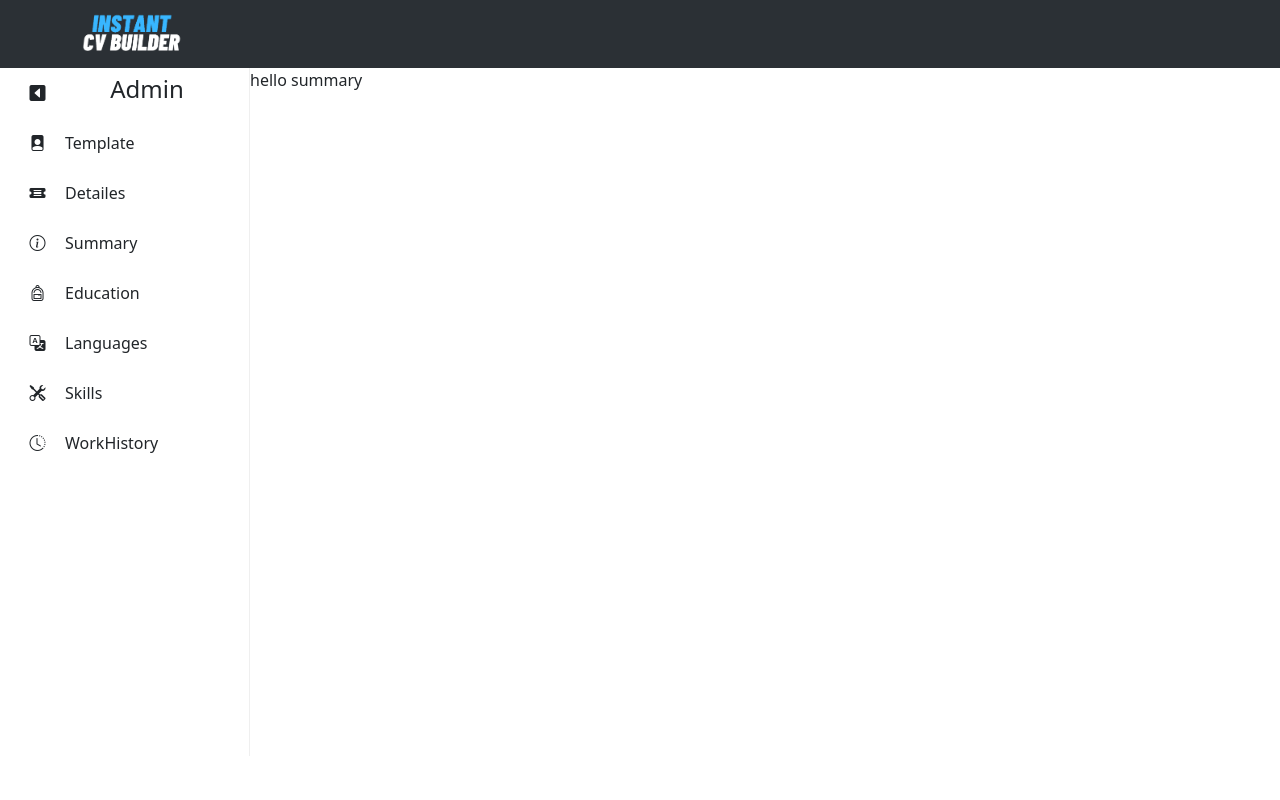
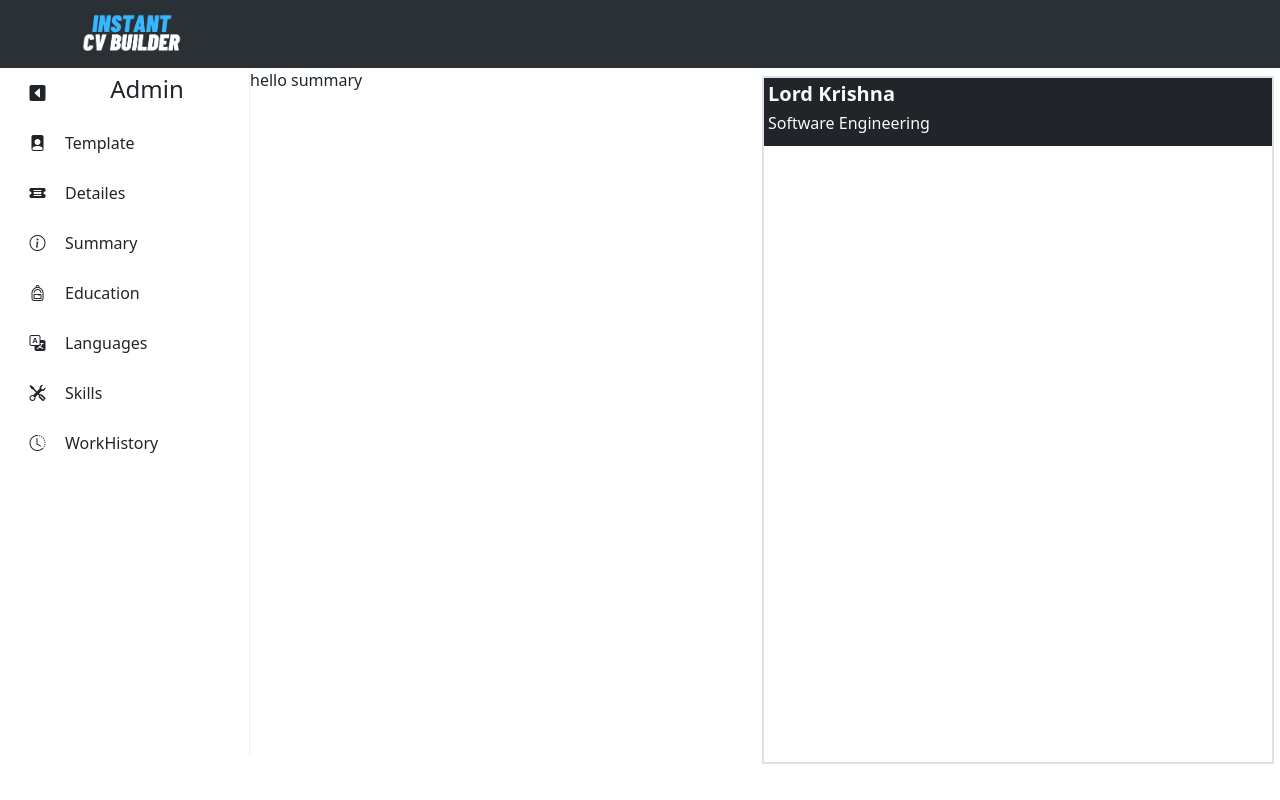
Before and after one commit to surya-sun/cvBuilder, a React (Vite) app: page /Summary in a window 1280 px wide. Built offline with nearby package versions, Linux system fonts and the light colour scheme.

Commit message:
store added

```diff
--- a/src/Components/resume.jsx
+++ b/src/Components/resume.jsx
@@ -1,33 +1,35 @@
-
-
+import React from "react";
 import Container from "react-bootstrap/Container";
 import Row from "react-bootstrap/Row";
 import Col from "react-bootstrap/Col";
+import { useSelector  , connect } from "react-redux";
+
+let Resume = (props)=>{
+
+    let selector = useSelector((selector)=>selector.detailes);
 
 
-let Resume = ()=>{
+    React.useEffect(()=>{
+
+    },[])
+
     return(
-        <div className="w-100 h-100 mt-2 ml-4 border border-2 rounded">
-
-
+        <div className="w-100 h-100 mt-2 ml-4 border border-2">
             {/* header => details */}
-
-            <div className="w-100 p-0 pt-1 bg-dark">
-                {/* name */}
-
-                <p className="text-light text-center display-6 semibold lh-1">Surya Teja </p>
-
-                <p className="text-light mx-4 semibold font-monospace">
-                            <i class="bi bi-telephone-fill"></i> : 8309062031 <br />
-                            <i class="bi bi-envelope-fill"></i> : tejaksurya@gmail.com , suryahk@hotmail.com <br />
-                            <i class="bi bi-houses-fill"></i> : 7-16-6/1 , old Gajuwaka , Gajuwaka , Vizag ,Andhra Pradesh , India-530026 <br />
-                            <i class="bi bi-linkedin"></i> : suryahk@hotmail.com
-                   </p>
-
-
+            <div className="w-100 p-1 bg-dark">
+                    <Row>
+                        <Col md={5}>
+                             <p className="h5 text-light fw-bold"> { selector.firstName + " " + selector.lastName} </p>
+                             <p className="h6 text-light"> Software Engineering </p>
+                        </Col>
+                        <Col>
+                        </Col>
+                    </Row>
             </div>
 
             {/* Summary */}
+
+
 
         </div>
     )
--- a/src/Components/sideBar.jsx
+++ b/src/Components/sideBar.jsx
@@ -49,12 +49,9 @@ export default function SideBar_(){
               <div className="routes" >
                     <Routes>{routes.map((e,index)=> { return <Route key={index} path={e.path} element={<e.element />} /> } )}</Routes>
               </div>
-              {
-                width > 850 &&
-                <div className={`resume_layout ${width < 850 ? "remove_layout" : ""}`}>
+                <div className={`resume_layout d-none  d-lg-block`}>
                      <Resume />
                 </div>
-              }
            </div>
       </div>
     )
--- a/src/main.jsx
+++ b/src/main.jsx
@@ -1,10 +1,14 @@
 import React from 'react'
-import ReactDOM from 'react-dom/client'
+import ReactDOM from 'react-dom/client';
+import {Provider} from "react-redux";
 import App from './App.jsx'
+import store from './store/store.js';
 // import './index.css'
 
 ReactDOM.createRoot(document.getElementById('root')).render(
   <React.StrictMode>
-          <App />
+    <Provider store={store}>
+       <App />
+    </Provider>
   </React.StrictMode>,
 )
--- /dev/null
+++ b/src/store/detailesReducer.js
@@ -0,0 +1,25 @@
+import { createSlice } from "@reduxjs/toolkit";
+
+let initialState =  {
+    firstName : 'Lord',
+    lastName : 'Krishna',
+    phoneNumber : '',
+    Email : '',
+    Address : '',
+    githumProfile : '',
+    linkdinProfile : ''
+}
+
+let detailesReducer = createSlice({
+    name : 'DETAILES_REDUCER',
+    initialState ,
+    reducers : {
+        changeDetailes : (state , action)=>{
+
+        }
+    }
+})
+
+let action = detailesReducer.reducer;
+
+export default action;
--- /dev/null
+++ b/src/store/store.js
@@ -0,0 +1,11 @@
+
+import {  configureStore  } from "@reduxjs/toolkit";
+import action from  "./detailesReducer";
+
+let store = configureStore({
+    reducer: {
+        detailes : action
+    }
+})
+
+export default store;
```
